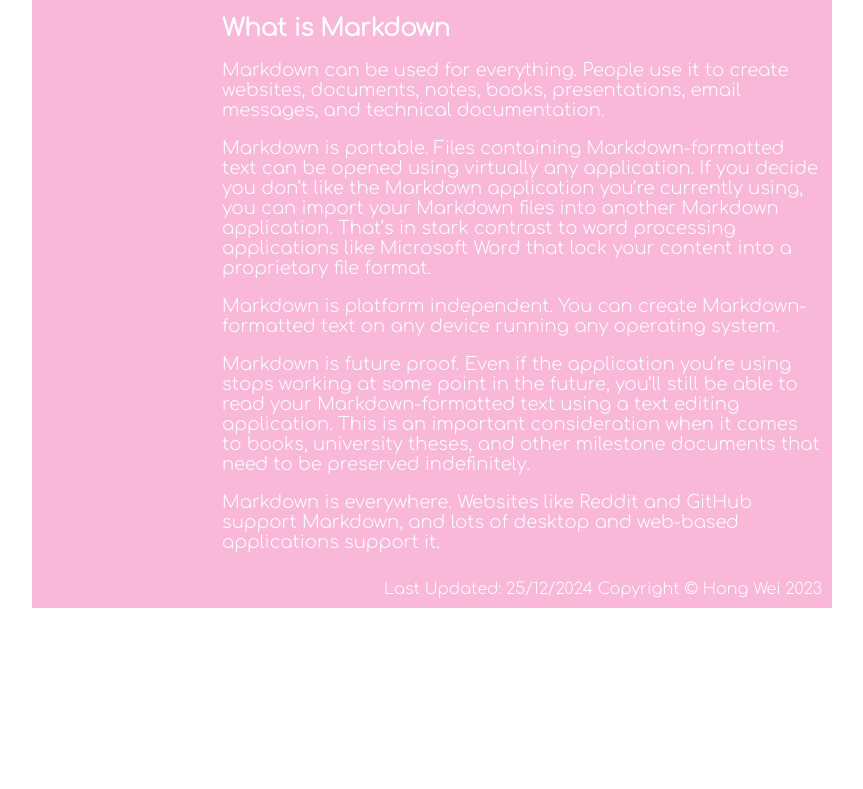
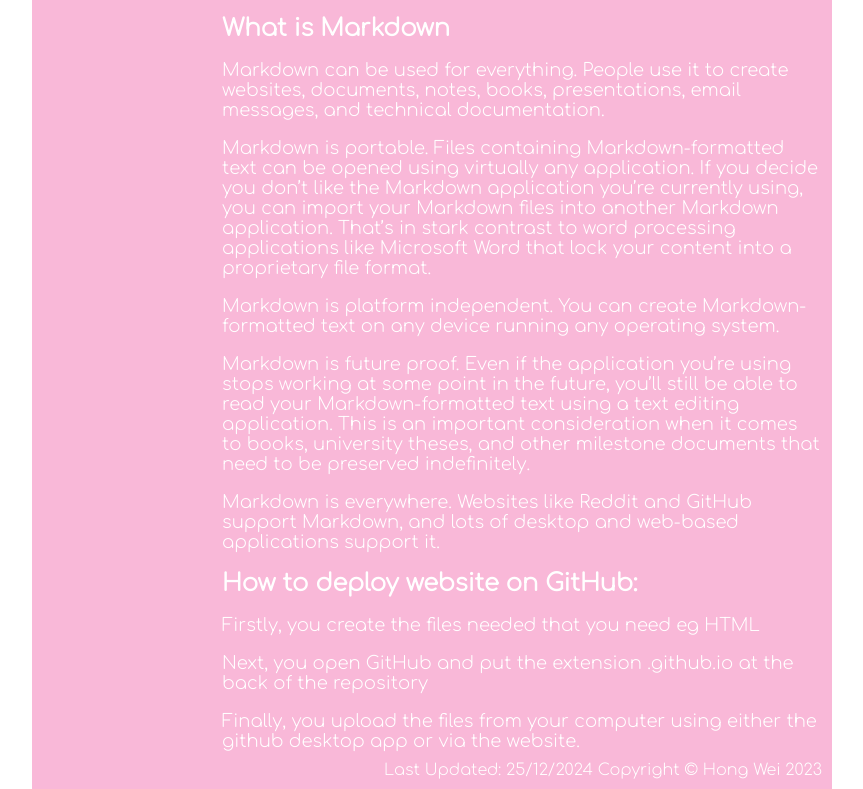
Before and after one commit to TheOneFluffer/digfabhongwei, a plain HTML site: page 03-web.html in a window 1280 px wide. Shown: the part 1440-2229 px from the top of the page, without its empty margins (208-1071 px from the left). Before the commit the page ends 2048 px from the top, so only its background shows below. Drawn offline with Linux system fonts and the light colour scheme.

Commit message:
Update 03-web.html

```diff
--- a/03-web.html
+++ b/03-web.html
@@ -95,6 +95,13 @@
 				<br>
 				<p>Markdown is everywhere. Websites like Reddit and GitHub support Markdown, and lots of desktop and web-based applications support it.</p>
 				<br>
+				<h2>How to deploy website on GitHub:</h2>
+				<br>
+				<p>Firstly, you create the files needed that you need eg HTML</p>
+				<br>
+				<p>Next, you open GitHub and put the extension .github.io at the back of the repository</p>
+				<br>
+				<p>Finally, you upload the files from your computer using either the github desktop app or via the website.</p>
 			</div>
 		</div>
 		<div id="footer">
```
